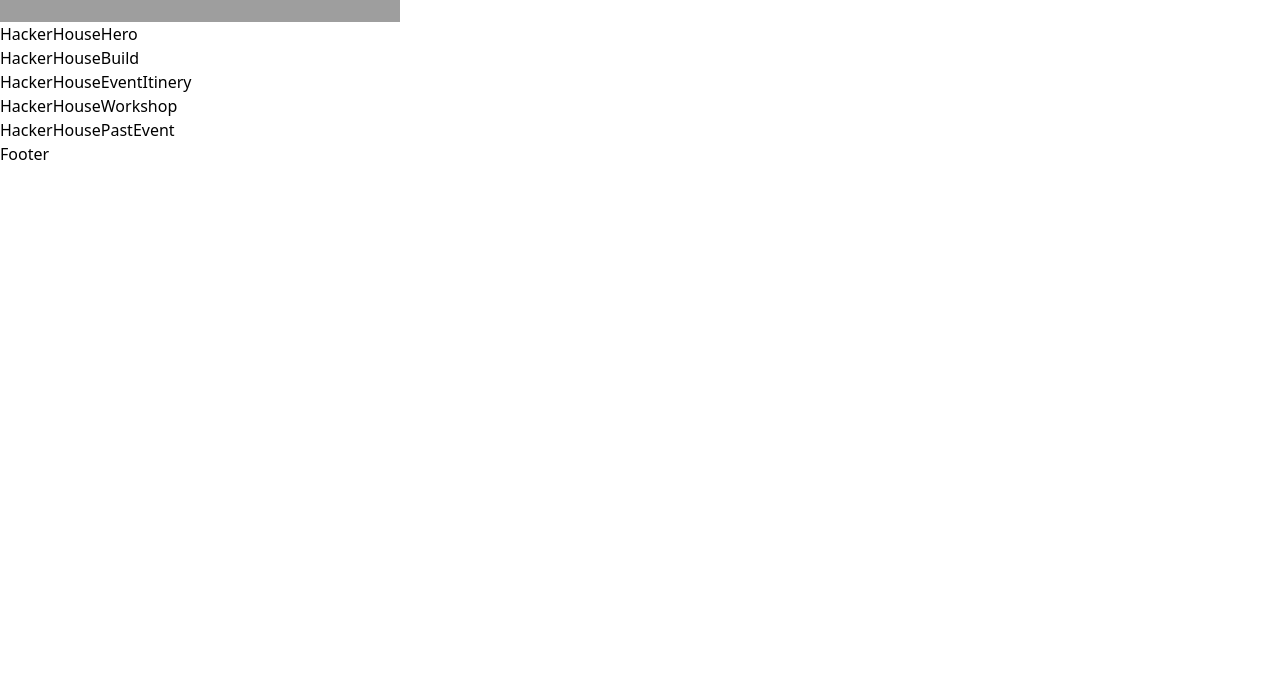
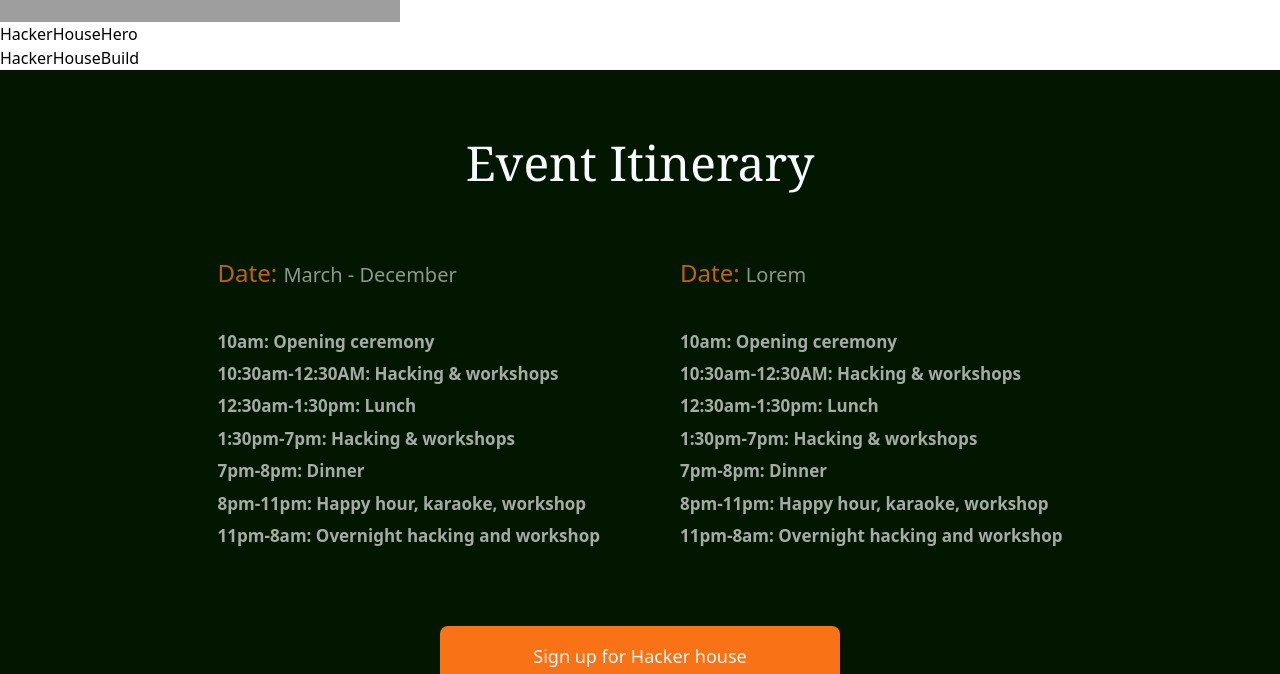
Before and after one commit to khaddyBola/DLT-Africa-Website, a Next.js app in the folder frontend/: page /hackerHouse in a window 1280 px wide. Shown: the part 278-952 px from the top of the page. Before the commit the page ends 800 px from the top, so only its background shows below. Built offline with nearby package versions, Linux system fonts and the light colour scheme; grey boxes are pictures that could not be loaded.

Commit message:
eventItinery

```diff
--- a/frontend/components/HackerHouse/HackerHouseEventItinery.js
+++ b/frontend/components/HackerHouse/HackerHouseEventItinery.js
@@ -1,7 +1,46 @@
 
 const HackerHouseEventItinery = () => {
   return (
-    <div>HackerHouseEventItinery</div>
+    <div className='h-[745px]  border-b border-solid border-black border-opacity-30 bg-[#031700] flex-shrink-0'>
+      <div>
+      <h1 className='text-[#F7FCFE] font-Serif text-[48px] pt-[57px] text-center  font-normal font-serif '>Event Itinerary</h1>
+      </div>
+
+      <div className='flex  justify-center space-x-20 mt-[60px]'>
+        <div className='inline-flex flex-col items-start gap-10'>
+        <h4 className='text-[#FC7C13] font-poppins text-[24px] font-medium leading-[120%] opacity-75'>Date: <span className='opacity-75 text-[#F7FCFE] font-poppins text-xl font-medium leading-relaxed'>March - December</span></h4>
+
+          <div className='flex flex-col items-start gap-3'>
+            <p className='text-[#F7FCFE] font-poppins text-[17px] font-semibold leading-[120%] opacity-[0.65]'>10am: Opening ceremony</p>
+            <p className='text-[#F7FCFE] font-poppins text-[17px] font-semibold leading-[120%] opacity-[0.65]'>10:30am-12:30AM: Hacking & workshops</p>
+            <p className='text-[#F7FCFE] font-poppins text-[17px] font-semibold leading-[120%] opacity-[0.65]'>12:30am-1:30pm: Lunch </p>
+            <p className='text-[#F7FCFE] font-poppins text-[17px] font-semibold leading-[120%] opacity-[0.65]'>1:30pm-7pm: Hacking & workshops </p>
+            <p className='text-[#F7FCFE] font-poppins text-[17px] font-semibold leading-[120%] opacity-[0.65]'>7pm-8pm: Dinner</p>
+            <p className='text-[#F7FCFE] font-poppins text-[17px] font-semibold leading-[120%] opacity-[0.65]'>8pm-11pm: Happy hour, karaoke, workshop</p>
+            <p className='text-[#F7FCFE] font-poppins text-[17px] font-semibold leading-[120%] opacity-[0.65]'>11pm-8am: Overnight hacking and workshop</p>
+          </div>
+        </div>
+        <div className='inline-flex flex-col items-start gap-10'>
+          <h4 className='text-[#FC7C13] font-poppins text-[24px] font-medium leading-[120%] opacity-75'>Date: <span className='opacity-75 text-[#F7FCFE] font-poppins text-xl font-medium leading-relaxed'>Lorem</span></h4>
+
+          <div className='flex flex-col items-start gap-3'>
+            <p className='text-[#F7FCFE] font-poppins text-[17px] font-semibold leading-[120%] opacity-[0.65]'>10am: Opening ceremony</p>
+            <p className='text-[#F7FCFE] font-poppins text-[17px] font-semibold leading-[120%] opacity-[0.65]'>10:30am-12:30AM: Hacking & workshops</p>
+            <p className='text-[#F7FCFE] font-poppins text-[17px] font-semibold leading-[120%] opacity-[0.65]'>12:30am-1:30pm: Lunch </p>
+            <p className='text-[#F7FCFE] font-poppins text-[17px] font-semibold leading-[120%] opacity-[0.65]'>1:30pm-7pm: Hacking & workshops </p>
+            <p className='text-[#F7FCFE] font-poppins text-[17px] font-semibold leading-[120%] opacity-[0.65]'>7pm-8pm: Dinner</p>
+            <p className='text-[#F7FCFE] font-poppins text-[17px] font-semibold leading-[120%] opacity-[0.65]'>8pm-11pm: Happy hour, karaoke, workshop</p>
+            <p className='text-[#F7FCFE] font-poppins text-[17px] font-semibold leading-[120%] opacity-[0.65]'>11pm-8am: Overnight hacking and workshop</p>
+          </div>
+        </div>
+      </div>
+      <div className='flex justify-center mt-20'>
+  <button className="w-[353px] h-[55px] p-[10px] flex justify-center items-center gap-[10px] rounded-lg  bg-orange-500 text-[#F7FCFE] sm:w-[250px] sm:h-[45px] sm:text-sm md:w-[300px] md:h-[50px] md:text-base lg:w-[400px] lg:h-[60px] lg:text-lg ">
+    Sign up for Hacker house
+  </button>
+</div>
+
+    </div>
   )
 }
 
```
